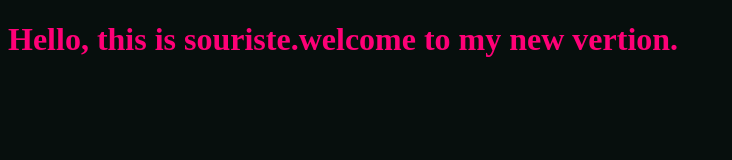
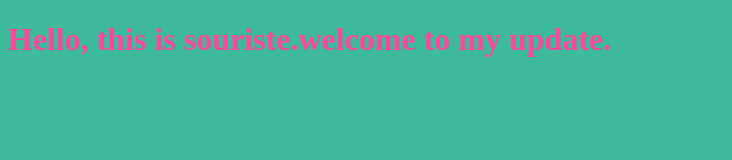
Before and after one commit to hichamsouriste/myproject, a plain HTML site: page index.html in a window 1280 px wide. Shown: the whole page, without its empty margins (0-732 px from the left). Drawn offline with Linux system fonts and the light colour scheme.

Commit message:
this is update

```diff
--- a/index.html
+++ b/index.html
@@ -7,7 +7,7 @@
     <link rel = "stylesheet" href="style.css">
 </head>
 <body>
-    <h1>Hello, this is souriste.welcome to my new vertion.</h1>
+    <h1>Hello, this is souriste.welcome to my update.</h1>
     <script src = "app.js"></script>
 </body>
 </html>
--- a/style.css
+++ b/style.css
@@ -1,6 +1,6 @@
 h1 {
-    color : rgb(255, 0, 119);
+    color : rgb(255, 71, 157);
 }
 body{
-    background-color: rgb(7, 15, 13);
+    background-color: rgb(61, 187, 156);
 }
```
